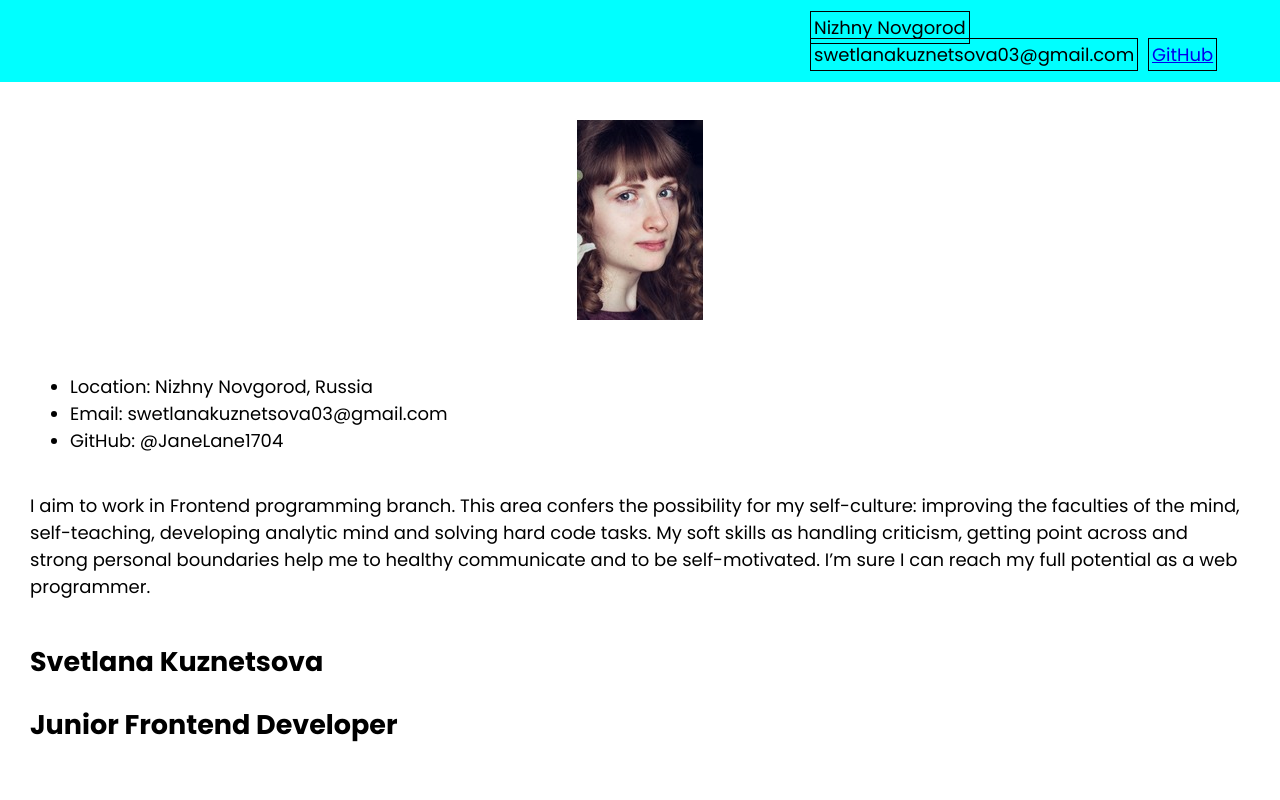
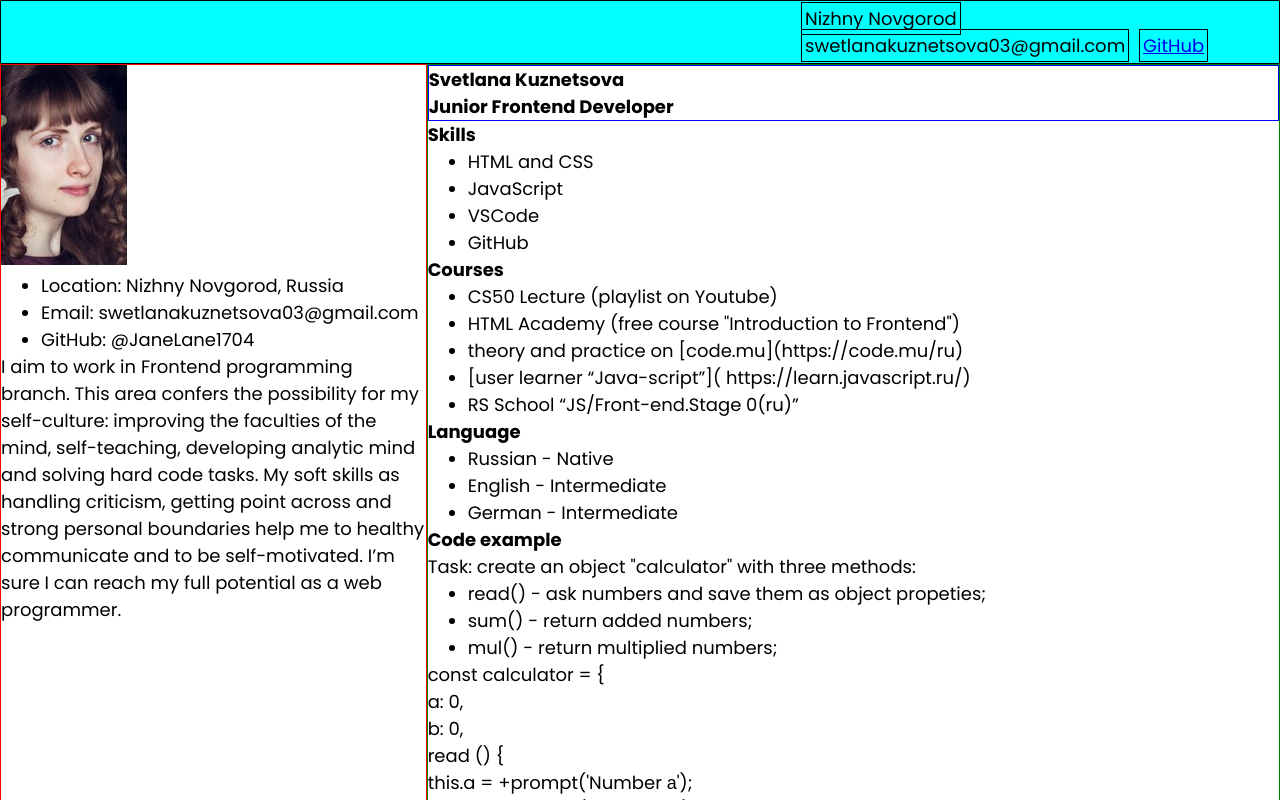
Before and after one commit to JaneLane1704/rsschool-cv, a plain HTML site: page index.html in a window 1280 px wide. Shown: the top 800 px of the page. Drawn offline with Linux system fonts and the light colour scheme.

Commit message:
feat: add semantic blocks padding

```diff
--- a/index.html
+++ b/index.html
@@ -10,8 +10,8 @@
     <title>CV</title>
 </head>
 <body>
-
-<header>
+    <div class="grid-init grid">
+        <header class="box-init box l-header">
           <div class="container">
             <ul class="header-list">
             <li>Nizhny Novgorod</li>
@@ -19,10 +19,8 @@
             <li><a href="https://github.com/JaneLane1704">GitHub</a></li>
         </ul>
         </div>
-
         </header>
-
-<main class="main-container">
+        <nav class="box-init box l-nav">
           <div class="right-side">
                <p class="img">
                 <img src="./assets/img/avatar.jpg" alt="Avatar">
@@ -39,14 +37,16 @@
                 I’m sure I can reach my full potential as a web programmer.
                 </section>
             </div>
-
-           <div class="left-side">
+        </nav>
+        <main class="box-init box l-main">
           <section class="section" id="profile">
-
+            <section class="box-init box l-section">
                 <h1>Svetlana Kuznetsova</h1>
 
                 <h2>Junior Frontend Developer</h2>
             </section>
+            </section>
+
 
                     <section class="section" id="skills">
                         <h3>Skills</h3>
@@ -129,8 +129,7 @@
                </div>
         </div>
         </main>
-
-<footer>
+        <footer class="box-init box l-footer">
            <div class="container">
             <ul class="footer-list">
                 <li><a href="https://rs.school/js/">RS School</a></li>
@@ -139,6 +138,7 @@
             </ul>
         </div>
         </footer>
+    </div>
 
 </body>
 </html>
--- a/style.css
+++ b/style.css
@@ -1,48 +1,43 @@
 * {
-    box-sizing: border-box;
-  }
-
-body {
-    min-height: 100vh;
-    margin: 0;
-    padding: 0;
-    display: block;
-    flex-direction: column;
-    justify-content: space-between;
-    background-color: #FFFFFF;
-    font-family: 'Poppins', sans-serif;
-    font-size: 18px;
+  box-sizing: border-box;
+  margin: 0;
+  font-family: 'Poppins', sans-serif;
+  font-size: 18px;
+}
+.l-header {
+    grid-area: my-header;
+  border: 1px solid #000;
+  background-color: aqua;
+}
+.l-nav {
+    grid-area: my-nav;
+  border: 1px solid red;
+}
+.l-main {
+    grid-area: my-main;
+  border: 1px solid green;
 }
 
-header, footer {
-    padding: 10px;
-    background-color: aqua;
+
+.l-section {
+    grid-area: my-section;
+  border: 1px solid blue;
+}
+.l-footer {
+    grid-area: my-footer;
+  border: 1px solid #000;
+  background-color: aqua;
 }
 
-.img {
-    text-align: center;
-}
-  .main-container {
-      grid-template-columns: 380px 1fr;
-  }
-
-  .section {
-    width: 100%;
-    padding: 10px;
-    text-align: left;
-  }
-
-  .right-side {
-    display: block;
-  }
-
-  .left-side {
-    width: 100%;
-  }
-
-main {
-    margin: 0;
-    padding: 20px;
+.grid {
+    display: grid;
+    grid-gap: 0px;
+    grid-template-areas:
+        "my-header my-header my-header"
+        "my-nav my-main my-main"
+        "my-nav my-section my-section"
+        "my-footer my-footer my-footer";
+    grid-template-columns: repeat(auto-fit, minmax(120px, 1fr));
 }
 
 ul.header-list, ul.footer-list {
```
Lines whose indentation alone changed are shown as unchanged.
